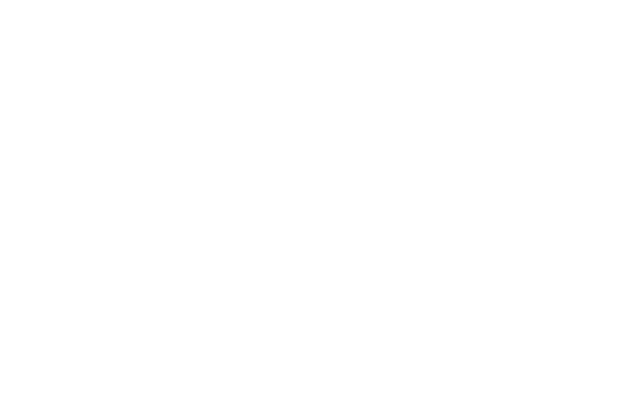
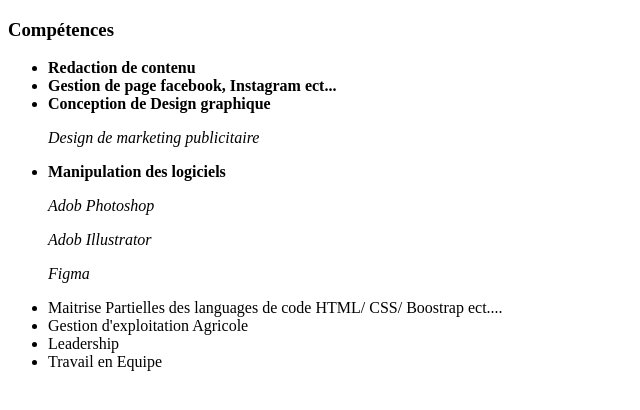
Before and after one commit to Gloyat/git-mon-cv, a plain HTML site: page index.html in a window 1280 px wide. Shown: the whole page, without its empty margins (0-640 px from the left). Drawn offline with Linux system fonts and the light colour scheme.

Commit message:
mise en place de la section compétences

```diff
--- a/index.html
+++ b/index.html
@@ -8,6 +8,16 @@
     <title>Document</title>
 </head>
 <body>
-
+    <h3>Compétences</h3>
+    <ul>
+        <li> <b> Redaction de contenu </b></li>
+        <li><b>Gestion de page facebook, Instagram ect...</b></li>
+        <li><b>Conception de Design graphique </b> <p><em>Design de marketing publicitaire</em></p></li>
+        <li><b>Manipulation des logiciels</b> <p> <em>Adob Photoshop</em></p> <p> <em>Adob Illustrator</em></p> <p> <em>Figma</em></p> <p> <em></em></p>  </li>
+        <li> Maitrise Partielles des languages de code HTML/ CSS/ Boostrap ect....</li>
+        <li>Gestion d'exploitation Agricole </li>
+        <li>Leadership</li>
+        <li>Travail en Equipe</li>
+    </ul>
 </body>
 </html>
```
